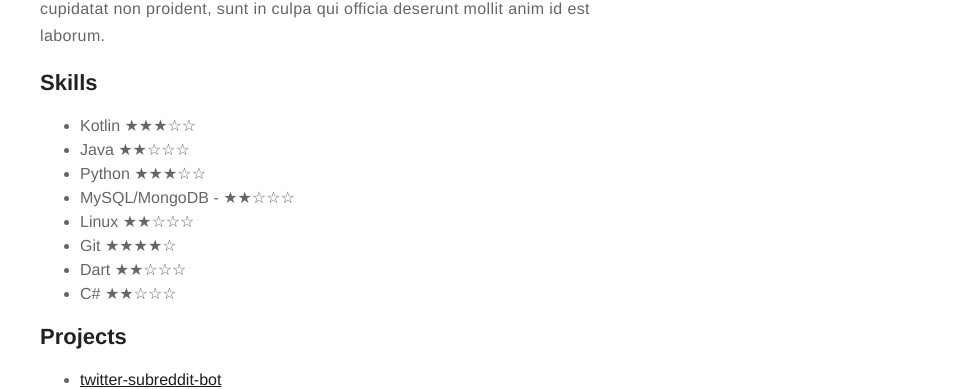
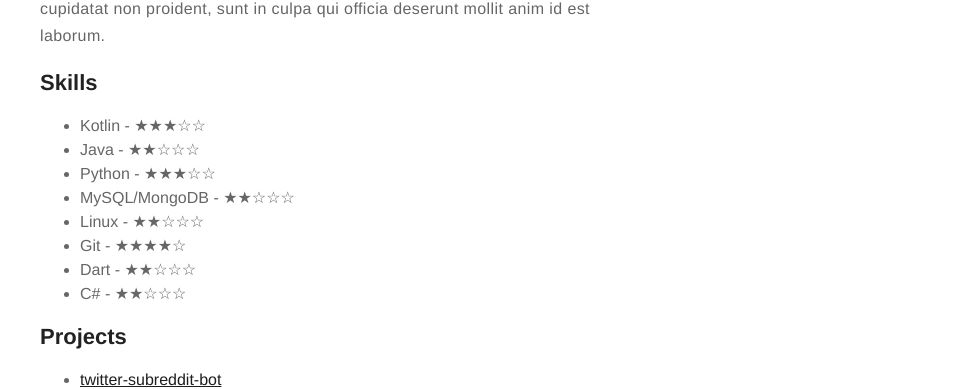
Before and after one commit to randykinne/randykinne.dev, a Jekyll site: the page built from about.md, in a window 1280 px wide. Shown: the part 613-1002 px from the top of the page, without its empty margins (320-1280 px from the left). Built offline with Jekyll 4.4.1, drawn with Linux system fonts in a browser that asks for light colours.

Commit message:
Update about.md

```diff
--- a/about.md
+++ b/about.md
@@ -16,14 +16,14 @@ proident, sunt in culpa qui officia deserunt mollit anim id est laborum.</p>
 <h2>Skills</h2>
 
 <ul class="skill-list">
-	<li>Kotlin ★★★☆☆</li>
-	<li>Java ★★☆☆☆</li>
-	<li>Python ★★★☆☆</li>
+	<li>Kotlin - ★★★☆☆</li>
+	<li>Java - ★★☆☆☆</li>
+	<li>Python - ★★★☆☆</li>
 	<li>MySQL/MongoDB - ★★☆☆☆</li>
-	<li>Linux ★★☆☆☆</li>
-	<li>Git ★★★★☆</li>
-	<li>Dart ★★☆☆☆</li>
-	<li>C# ★★☆☆☆</li>
+	<li>Linux - ★★☆☆☆</li>
+	<li>Git - ★★★★☆</li>
+	<li>Dart - ★★☆☆☆</li>
+	<li>C# - ★★☆☆☆</li>
 </ul>
 
 <h2>Projects</h2>
```
